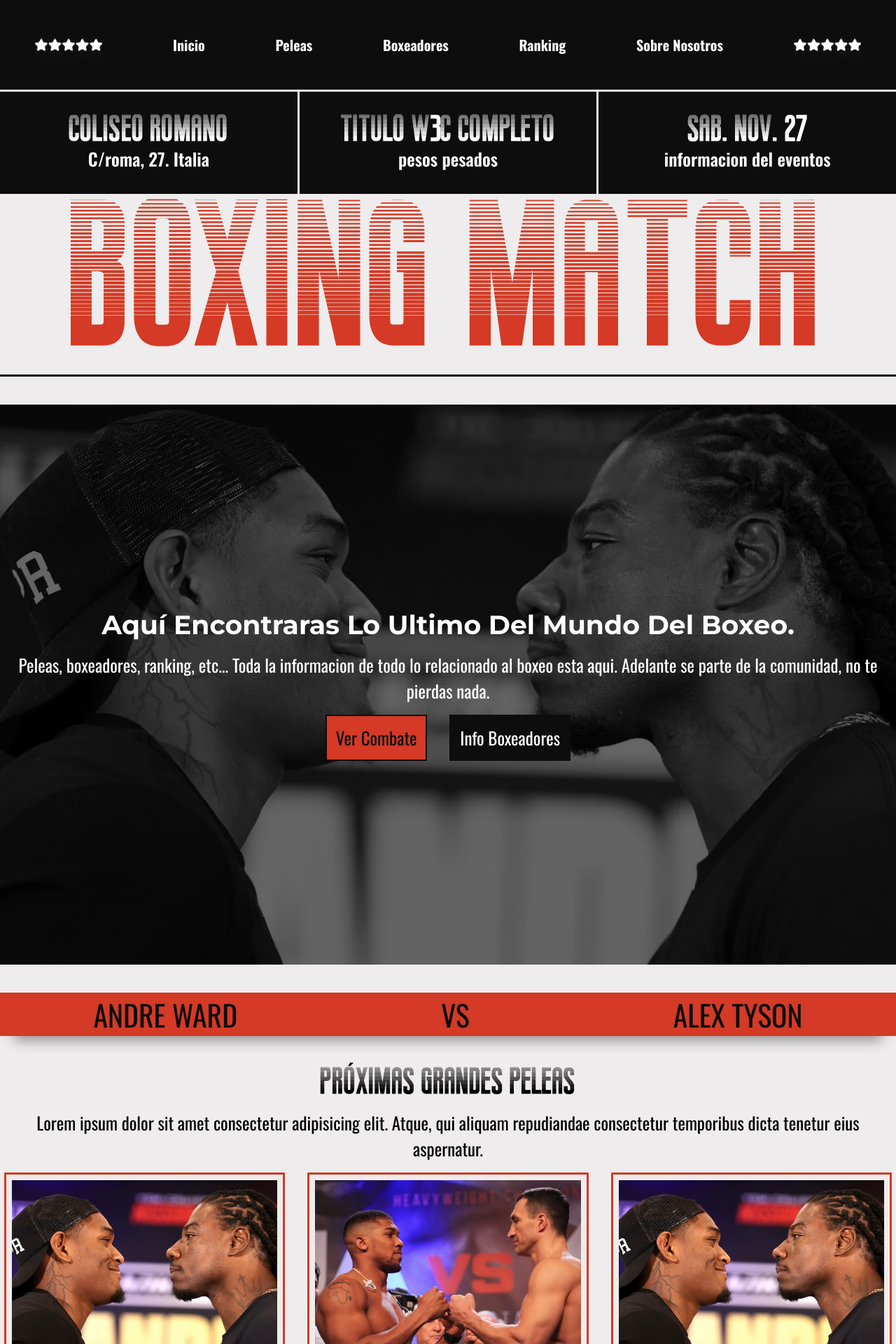
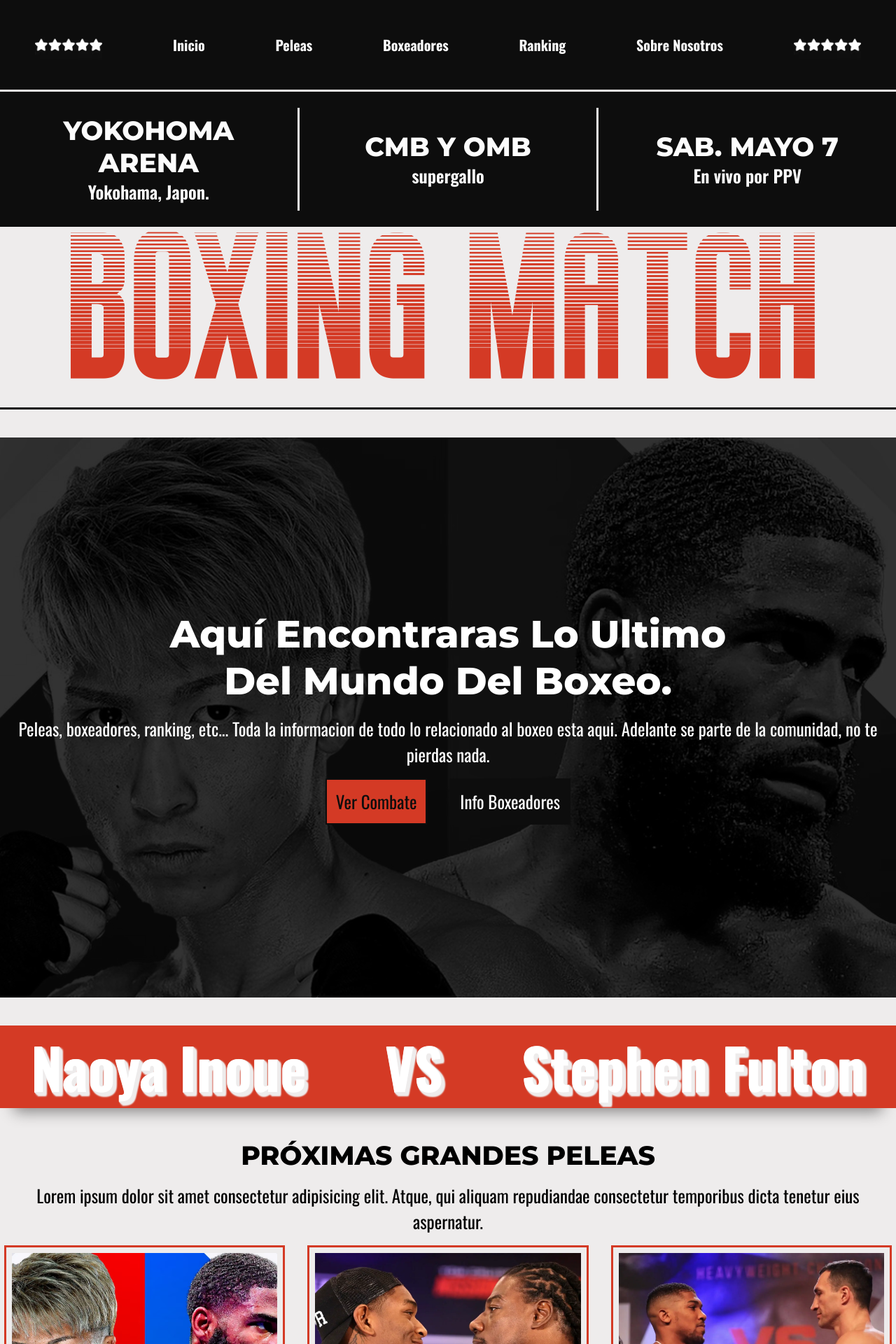
Before and after one commit to yefreescoding/final-project-course, a PHP site: page / in a window 1280 px wide. Shown: the top 1920 px of the page at 70% size. Run offline with PHP 8.4, Linux system fonts and the light colour scheme.

Commit message:
minor ui design fixed

```diff
--- a/index.html
+++ b/index.html
@@ -45,16 +45,16 @@
       </nav>
       <div class="header__sponsor">
         <div class="header__ads">
-          <h2>Coliseo romano</h2>
-          <p>C/roma, 27. Italia</p>
+          <h2>Yokohoma Arena</h2>
+          <p>Yokohama, Japon.</p>
         </div>
         <div class="header__ads">
-          <h2>TITULO W3C COMPLETO</h2>
-          <p>pesos pesados</p>
+          <h2>CMB y OMB</h2>
+          <p>supergallo</p>
         </div>
         <div class="header__ads">
-          <h2>SAB. NOV. 27</h2>
-          <p>informacion del eventos</p>
+          <h2>SAB. MAYO 7</h2>
+          <p>En vivo por PPV</p>
         </div>
       </div>
       <div class="header__logo" aria-label="Logo de la pagina">
@@ -79,9 +79,9 @@
         </div>
       </section>
       <div class="carousel">
-        <span class="carousel__span"> ANDRE WARD </span>
+        <span class="carousel__span"> Naoya Inoue</span>
         <span class="carousel__span"> VS </span>
-        <span class="carousel__span"> ALEX TYSON </span>
+        <span class="carousel__span"> Stephen Fulton </span>
       </div>
       <section class="section peleas">
         <h2>PRÓXIMAS GRANDES PELEAS</h2>
--- a/src/estilos/global.css
+++ b/src/estilos/global.css
@@ -19,7 +19,7 @@
   --fs-1: clamp(1.35rem, calc(1.28rem + 0.37vw), 1.56rem);
   --fs-2: clamp(1.4rem, calc(1.2rem + 0.58vw), 1.95rem);
   --fs-3: clamp(2rem, calc(1rem + 1.7vw), 4rem);
-  --fs-4: clamp(2.33rem, calc(1rem + 2vw), 4.05rem);
+  --fs-4: clamp(2.5rem, calc(1rem + 3vw), 5rem);
   --fs-5: clamp(2rem, calc(1rem + 15vw), 18rem);
   --ff-boxing: "fighter";
   --ff-boxing: "Boxing";
@@ -92,7 +92,7 @@
 h3,
 h4 {
   font-family: "Montserrat", sans-serif;
-  font-weight: 700;
+  font-weight: 900;
   text-wrap: balance;
 }
 
@@ -102,7 +102,6 @@
 
 h2 {
   font-size: var(--fs-3);
-  font-family: var(--ff-boxing);
 }
 
 h3 {
@@ -280,11 +279,11 @@
   left: 0;
   width: 100%;
   height: 100%;
-  background-image: url(../../public/images/article-images/article-fight-img.webp);
+  background-image: url(../../public/images/posters/poster-hero.avif);
   background-repeat: no-repeat;
   background-position: center;
   background-size: cover;
-  filter: grayscale(100%) brightness(40%);
+  filter: grayscale(100%) brightness(20%);
 }
 
 .main__text {
@@ -297,6 +296,7 @@
 .main__text h2 {
   font-family: "Montserrat", sans-serif;
   text-transform: capitalize;
+  font-size: var(--fs-4);
 }
 
 .carousel {
@@ -307,9 +307,15 @@
   box-shadow: hsla(0, 0%, 0%, 0.45) 0px 25px 20px -20px;
 }
 .carousel__span {
-  color: var(--text);
-  font-size: var(--fs-4);
-  text-align: center;
+  font-size: 5rem;
+  font-weight: 700;
+  color: white;
+  text-shadow: 0 1px 0px var(--background), 1px 0 0px var(--background),
+    1px 2px 1px var(--background), 2px 1px 1px var(--background),
+    2px 3px 2px var(--background), 3px 2px 2px var(--background),
+    3px 4px 2px var(--background), 4px 3px 3px var(--background),
+    4px 5px 3px var(--background), 5px 4px 2px var(--background),
+    5px 6px 2px var(--background);
 }
 
 .peleas {
--- a/src/javascript/Data/fights.js
+++ b/src/javascript/Data/fights.js
@@ -1,4 +1,12 @@
 const peleas = [
+  {
+    boxer1: "Naoya Inoue",
+    boxer2: "Stephen Fulton",
+    description: "Pelea de pesoligreo",
+    date: "Martes 24 Jul, 2023.",
+    place: "Osaka, Japon.",
+    image: "public/images/article-images/poster-hero.avif",
+  },
   {
     boxer1: "Andre Ward",
     boxer2: "Mikael Tyson",
@@ -15,12 +23,4 @@
     place: "Los Angeles California, EEUU.",
     image: "public/images/article-images/fight-2.webp",
   },
-  {
-    boxer1: "Ruslav Molkinivking",
-    boxer2: "Antonio Machado",
-    description: "Pelea de pesoligreo",
-    date: "Martes 7 Jul, 2023.",
-    place: "Los Angeles California, EEUU.",
-    image: "public/images/article-images/article-fight-img.webp",
-  },
 ];
```
Also changed, not shown: other parts of index.html (+30 -0 lines), src/javascript/Data/boxers.js (+5 -5 lines), public/images/article-images/poster-hero.avif (added), public/images/boxers-images/usyk.webp (added), public/images/posters/poster-hero.avif (added).
